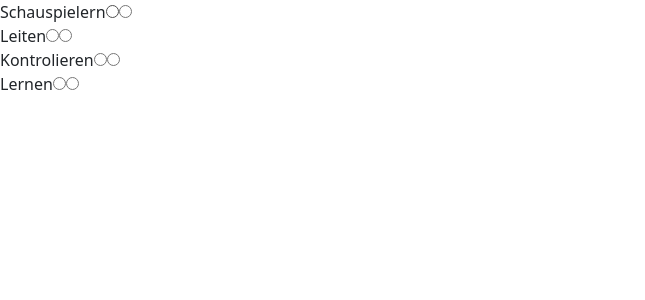
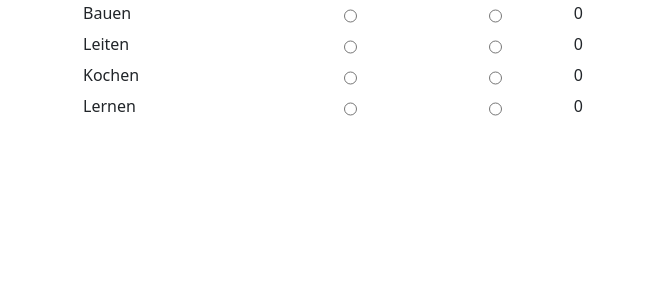
Before and after one commit to ErixXxYeas/MonkeyLab, a React (Create React App) app in the folder bifo-project/: page / in a window 1280 px wide. Shown: the top 300 px of the page, without its empty margins (0-645 px from the left). Built offline with nearby package versions, Linux system fonts and the light colour scheme.

Commit message:
Radio button comp finished (missing design)

```diff
--- a/bifo-project/src/App.js
+++ b/bifo-project/src/App.js
@@ -65,28 +65,34 @@ function App() {
 */
 
   const handleCheckAuswahlGood = (value) => {
-    const newWordsArray = [...words];
-    const Index = newWordsArray.indexOf(value);
-    newWordsArray[Index] = { ...value };
-    newWordsArray[Index].auswahl = 1;
-    setWords(() => newWordsArray);
-    console.log(words[Index]);
+    let newWordsArray = [...words]; // erstellt ein neues array dass gleich ist wie die words array
+    let Index = newWordsArray.indexOf(value); // erstellt eine Zahl die, die stelle im array anzeigt welches gleich ist wie der gegebene "value"
+    newWordsArray[Index] = { ...value }; // verändert den array and der index stelle mit dem neuen Wert
+    newWordsArray[Index].auswahl = 1; // ändert die auswahl zu eins
+    setWords(() => newWordsArray); // ersätzt die alte array mit der neuen
   };
 
   const handleCheckAuswahlBad = (value) => {
-    const newWordsArray = [...words];
-    const Index = newWordsArray.indexOf(value);
+    let newWordsArray = [...words];
+    let Index = newWordsArray.indexOf(value);
     newWordsArray[Index] = { ...value };
     newWordsArray[Index].auswahl = 2;
     setWords(() => newWordsArray);
-    console.log(words);
+  };
+
+  const handleCheckAuswahlNeutral = (value) => {
+    let newWordsArray = [...words];
+    let Index = newWordsArray.indexOf(value);
+    newWordsArray[Index] = { ...value };
+    newWordsArray[Index].auswahl = 0;
+    setWords(() => newWordsArray);
   };
 
   const [words, setWords] = useState([
     // state von wörter
     {
       id: 1,
-      name: "Schauspielern",
+      name: "Bauen",
       auswahl: 0,
       checked: true,
     },
@@ -98,7 +104,7 @@ function App() {
     },
     {
       id: 3,
-      name: "Kontrolieren",
+      name: "Kochen",
       auswahl: 0,
       checked: false,
     },
@@ -112,12 +118,14 @@ function App() {
 
   return (
     <React.Fragment>
-      <main className="container" />
-      <WordSelectionList
-        words={words}
-        onCheckAuswahlGood={handleCheckAuswahlGood}
-        onCheckAuswahlBad={handleCheckAuswahlBad}
-      ></WordSelectionList>
+      <main className="container">
+        <WordSelectionList
+          words={words} // prop: das ganze array wird als prop weiter gegeben
+          onCheckAuswahlGood={handleCheckAuswahlGood}
+          onCheckAuswahlBad={handleCheckAuswahlBad}
+          onCheckAuswahlNeutral={handleCheckAuswahlNeutral}
+        ></WordSelectionList>
+      </main>
     </React.Fragment>
   );
 }
--- a/bifo-project/src/components/wordSelectionCheckBox.jsx
+++ b/bifo-project/src/components/wordSelectionCheckBox.jsx
@@ -1,42 +1,41 @@
 import React, { Component } from "react";
+import styles from "./wordSelectionCheckBoxStyler.module.css";
 
 const wordSelectionCheckBox = (props) => {
   let handleChangeGood = () => {
-    props.onHandleChangeGood(props.selectionWord);
+    props.onHandleChangeGood(props.selectionWord); //schickt
   };
 
   let handleChangeBad = () => {
     props.onHandleChangeBad(props.selectionWord);
   };
 
-  const isChecked = (value) => {
-    if (value == props.selectionWord.auswahl) {
-      return true;
-    } else {
-      return false;
-    }
+  let handleChangeNeutral = () => {
+    props.onHandleChangeNeutral(props.selectionWord);
   };
 
   return (
-    <form>
-      <div>
-        <label>
-          {props.selectionWord.name}
+    <div className={styles.container}>
+      <div className={styles.word}>{props.selectionWord.name}</div>
+      <div className={styles.radio}>
         <input
           type="radio"
           value={1}
-            checked={isChecked(1)}
+          checked={props.selectionWord.auswahl === 1}
           onChange={handleChangeGood}
+          onClick={handleChangeNeutral}
         />
+
         <input
           type="radio"
           value={2}
-            checked={isChecked(2)}
+          checked={props.selectionWord.auswahl === 2}
           onChange={handleChangeBad}
+          onClick={handleChangeNeutral}
         />
-        </label>
       </div>
-    </form>
+      {props.selectionWord.auswahl}
+    </div>
   );
 };
 
--- a/bifo-project/src/components/wordSelectionCheckBoxList.jsx
+++ b/bifo-project/src/components/wordSelectionCheckBoxList.jsx
@@ -10,16 +10,28 @@ const wordSelectionCheckBoxList = (props) => {
     props.onCheckAuswahlBad(value);
   };
 
+  const handleCheckAuswahlNeutral = (value) => {
+    props.onCheckAuswahlNeutral(value);
+  };
+
   return (
     <div>
-      {props.words.map((selectionWords) => (
-        <WordSelection
-          key={selectionWords.id}
-          selectionWord={selectionWords}
-          onHandleChangeGood={handleCheckAuswahlGood}
-          onHandleChangeBad={handleCheckAuswahlBad}
-        />
-      ))}
+      <div></div>
+      <div>
+        {props.words.map(
+          (
+            selectionWords //map zählt die wörter auf die in unserer Array ist (selectionWords ist die prop words)
+          ) => (
+            <WordSelection
+              key={selectionWords.id}
+              selectionWord={selectionWords} //prop: selectionword beinhaltet alle eigenschaften vom prop words
+              onHandleChangeGood={handleCheckAuswahlGood}
+              onHandleChangeBad={handleCheckAuswahlBad}
+              onHandleChangeNeutral={handleCheckAuswahlNeutral}
+            />
+          )
+        )}
+      </div>
     </div>
   );
 };
--- /dev/null
+++ b/bifo-project/src/components/wordSelectionCheckBoxStyler.module.css
@@ -0,0 +1,22 @@
+.container {
+  background-color: transparent;
+  display: flex;
+  height: 30px;
+  width: 500px;
+  margin: 1px;
+}
+
+.word {
+  background-color: transparent;
+  height: 30px;
+  width: 200px;
+}
+
+.radio {
+  background-color: transparent;
+  display: flex;
+  justify-content: space-around;
+  margin-right: 5px;
+  height: 30px;
+  width: 300px;
+}
```
Lines whose indentation alone changed are shown as unchanged.
